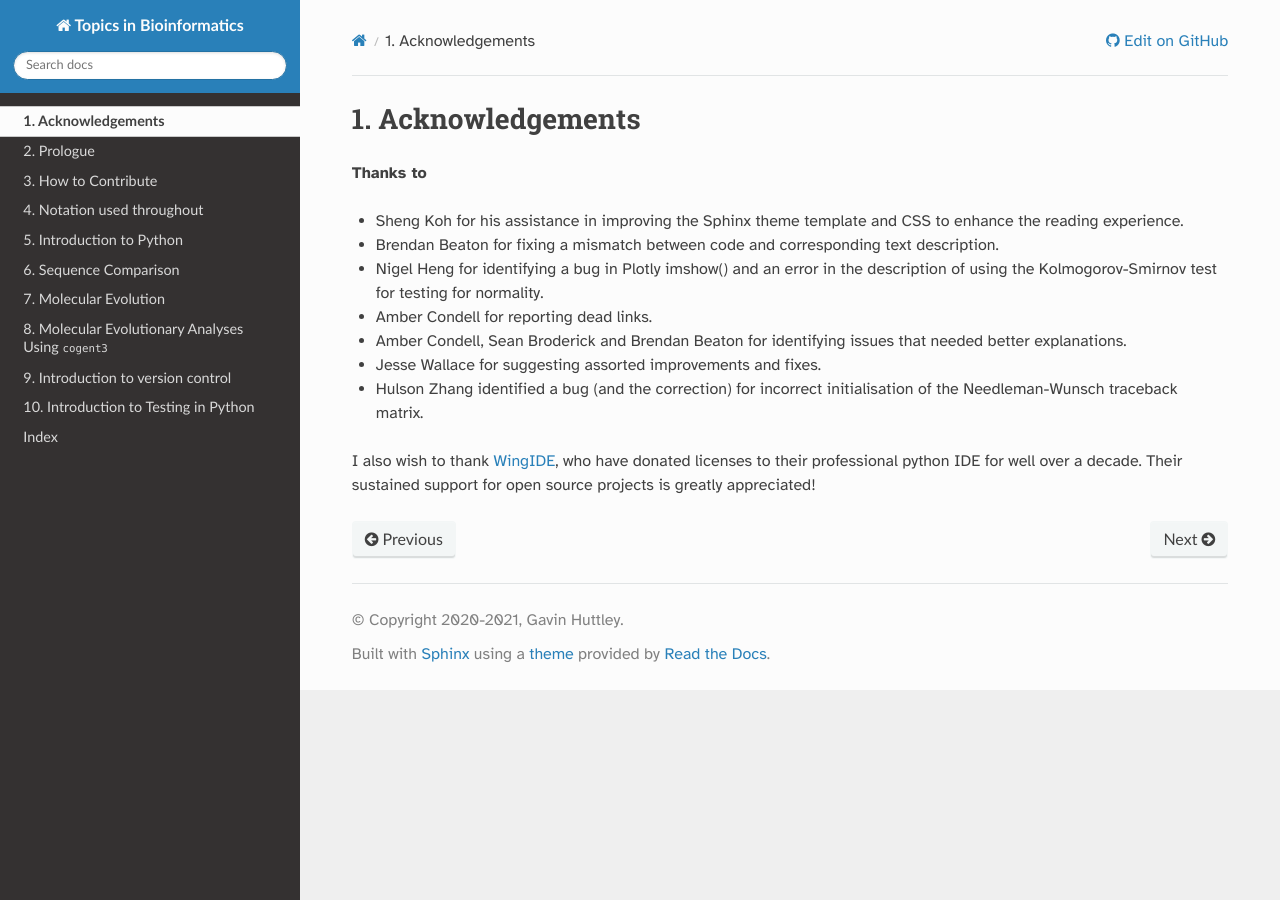
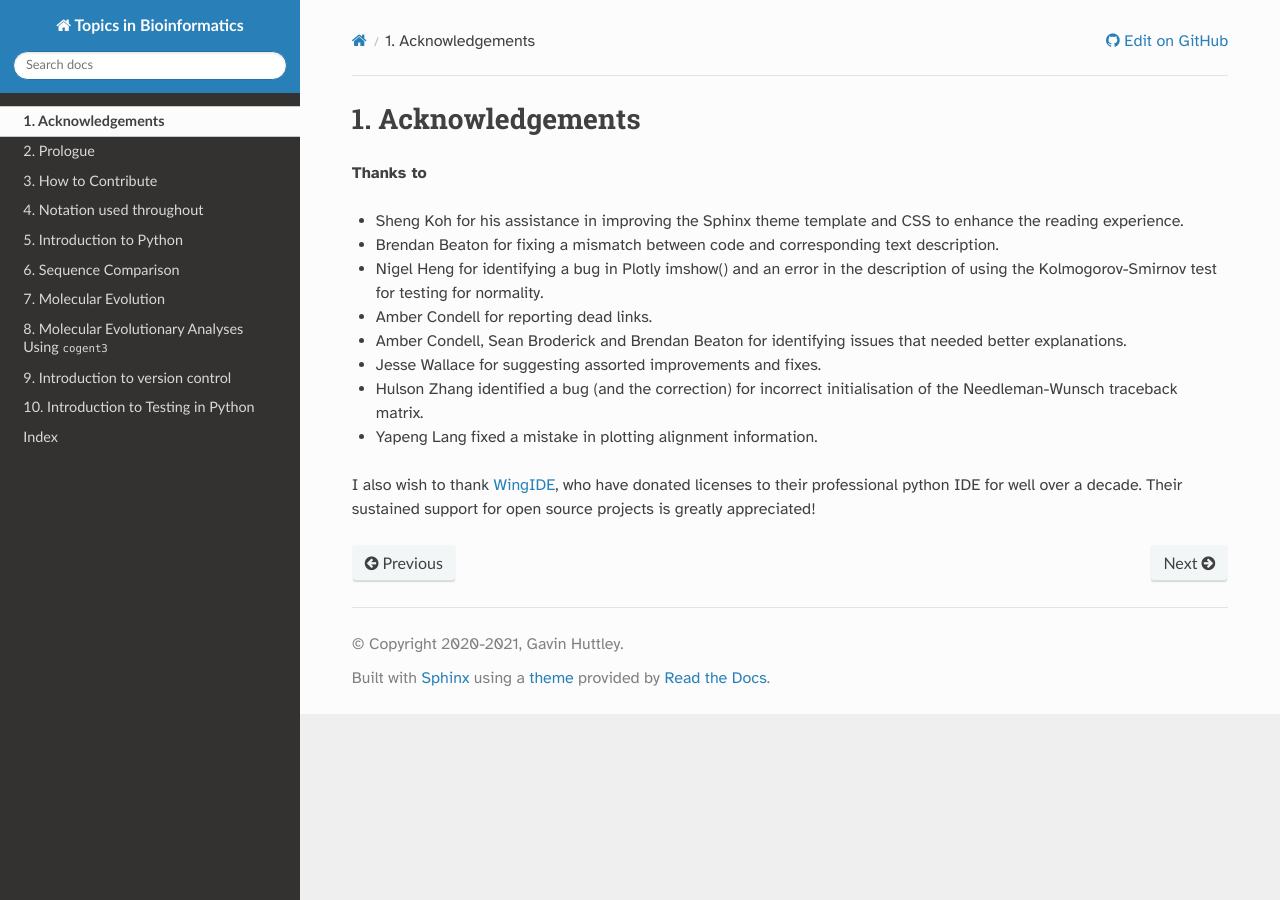
Before and after one commit to GavinHuttley/tib, a Sphinx documentation site: the page built from source/acknowledgements.rst, in a window 1280 px wide. Built offline with Sphinx 7.4.7 and the Read the Docs theme 2.0.0, drawn with Linux system fonts in a browser that asks for light colours.

Commit message:
ENH: thanks to Yapeng for fixing plot error

```diff
--- a/source/acknowledgements.rst
+++ b/source/acknowledgements.rst
@@ -11,6 +11,7 @@ Acknowledgements
 - Amber Condell, Sean Broderick and Brendan Beaton for identifying issues that needed better explanations.
 - Jesse Wallace for suggesting assorted improvements and fixes.
 - Hulson Zhang identified a bug (and the correction) for incorrect initialisation of the Needleman-Wunsch traceback matrix.
+- Yapeng Lang fixed a mistake in plotting alignment information.
 
 I also wish to thank WingIDE_, who have donated licenses to their professional python IDE for well over a decade. Their sustained support for open source projects is greatly appreciated!
 
```
